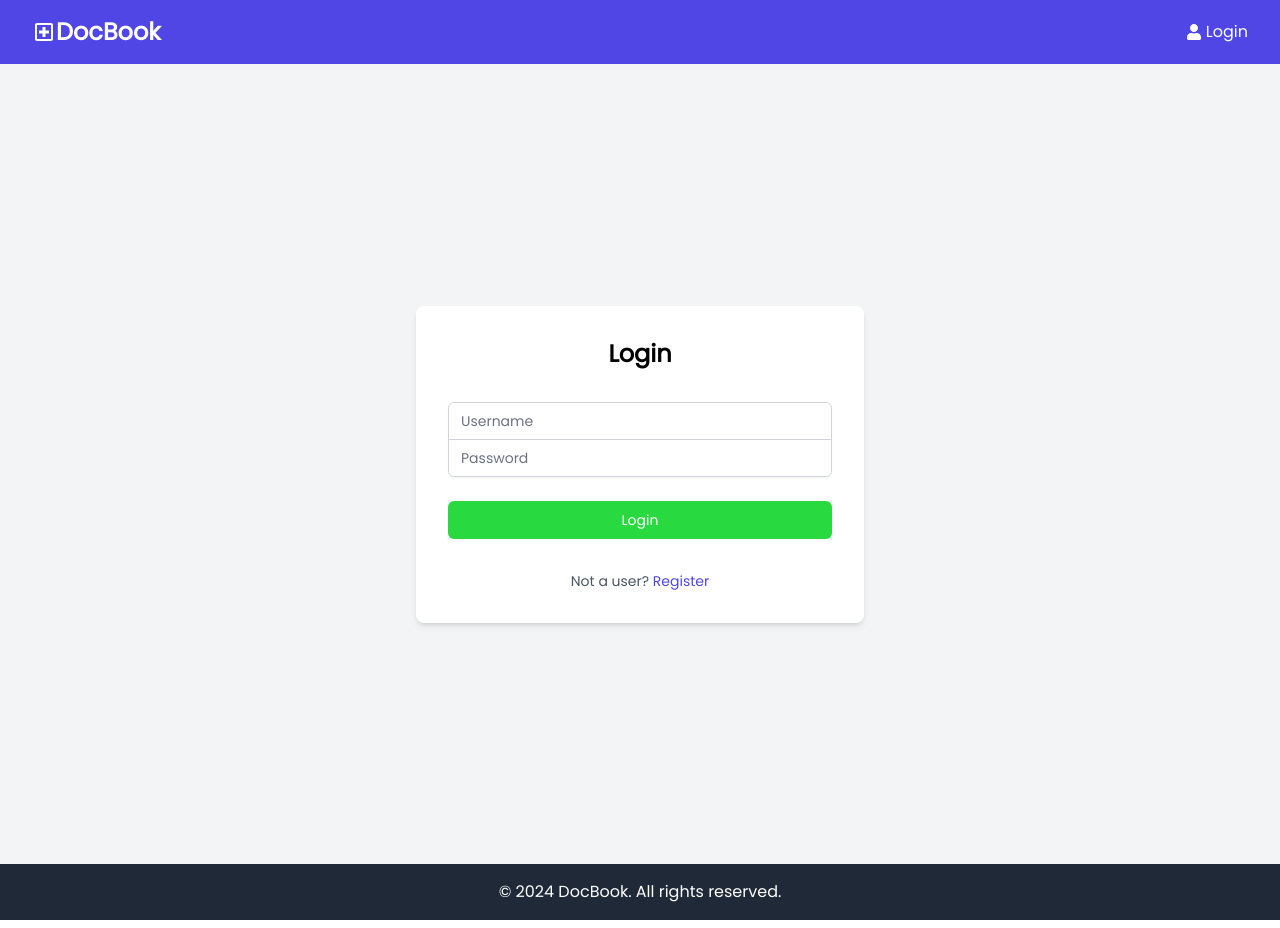
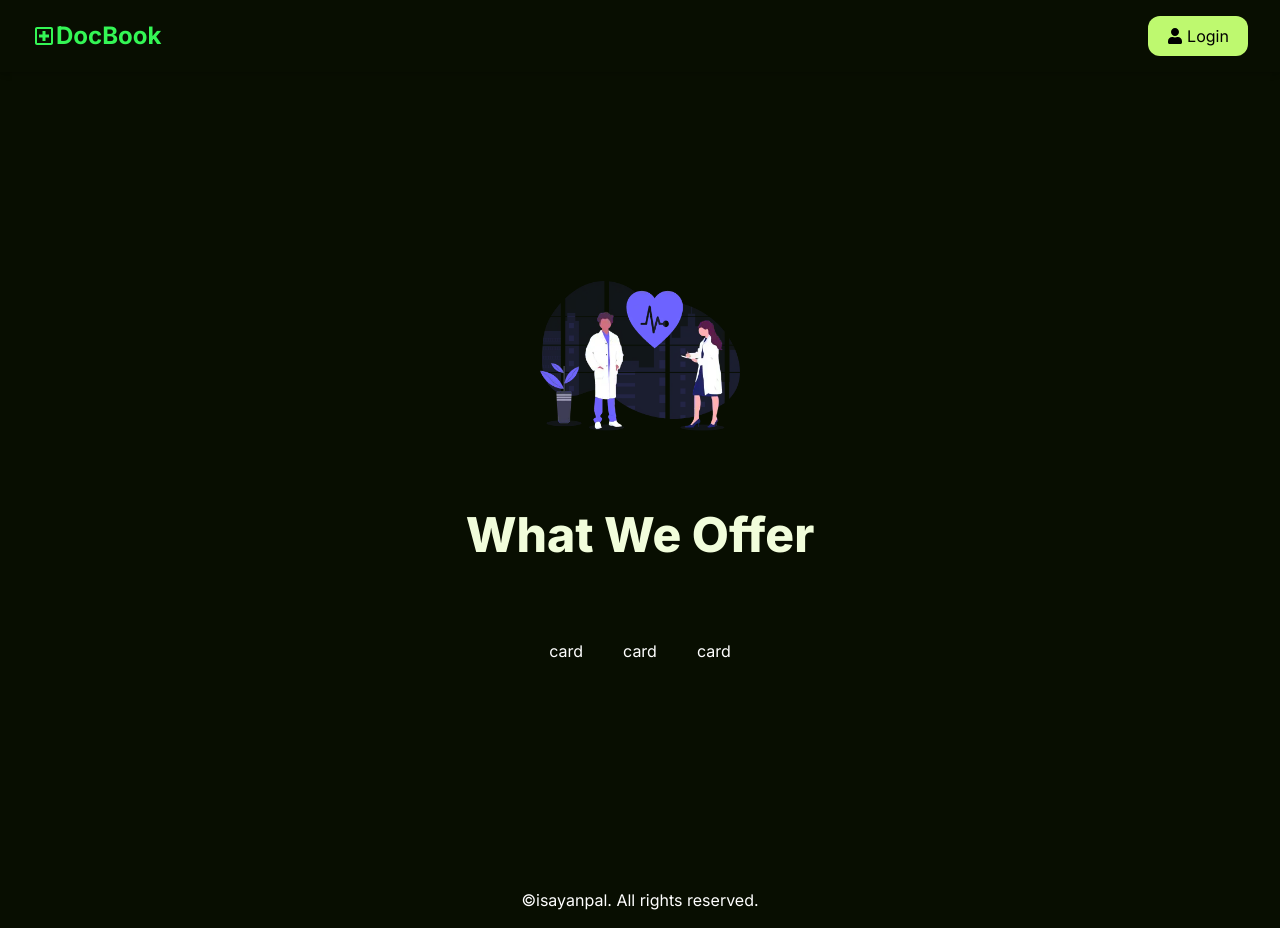
Before and after one commit to sshyamkr/Medibooker-AppointmentBookingSystem-, a React (Vite) app in the folder client/: page /offer in a window 1280 px wide. Before the commit this address led to /login. Built offline with nearby package versions, Linux system fonts and the light colour scheme; no server answers.

Commit message:
home page ui done

```diff
--- a/client/src/App.css
+++ b/client/src/App.css
@@ -1,4 +1,9 @@
 #root {
+  max-width: 1280px;
   margin: 0 auto;
-  font-family: "Poppins", sans-serif;
+  font-family: "Inter", sans-serif;
 }
+
+body {
+  background-color: #080e01;
+}
--- a/client/src/App.jsx
+++ b/client/src/App.jsx
@@ -6,16 +6,16 @@ import {
   Navigate,
 } from "react-router-dom";
 import { useDispatch, useSelector } from "react-redux";
-import Navbar from "./components/Navbar";
 import Login from "./components/Login";
 import Signup from "./components/Signup";
 import Dashboard from "./components/Dashboard";
 import Home from "./pages/Home";
 import "./App.css";
-import Footer from "./components/Footer";
 import { loadUser } from "./features/auth/authSlice";
 import BMIPage from "./pages/BMIPage";
 import BodyFatPage from "./pages/BodyFatPage";
+import Layout from "./pages/Layout";
+import OfferPage from "./pages/OfferPage";
 
 function App() {
   const dispatch = useDispatch();
@@ -30,9 +30,10 @@ function App() {
 
   return (
     <Router>
-      <Navbar />
       <Routes>
-        <Route path="/" element={<Home />} />
+        <Route path="/" element={<Layout />}>
+          <Route index element={<Home />} />
+          <Route path="/offer" element={<OfferPage />} />
           <Route path="/bmi" element={<BMIPage />} />
           <Route path="/bodyfat" element={<BodyFatPage />} />
           <Route path="/login" element={<Login />} />
@@ -45,8 +46,8 @@ function App() {
             path="*"
             element={<Navigate to={token ? "/dashboard" : "/login"} />}
           />
+        </Route>
       </Routes>
-      <Footer />
     </Router>
   );
 }
--- /dev/null
+++ b/client/src/components/Card.jsx
@@ -0,0 +1,5 @@
+import React from "react";
+
+export default function Card() {
+  return <div className="text-white">card</div>;
+}
--- a/client/src/components/Footer.jsx
+++ b/client/src/components/Footer.jsx
@@ -2,9 +2,9 @@ import React from "react";
 
 function Footer() {
   return (
-    <footer className="bg-gray-800 text-white p-4 mb-0">
+    <footer className="text-white p-4 mb-0">
       <div className="mx-auto text-center">
-        <p>&copy; 2024 DocBook. All rights reserved.</p>
+        <p>&copy;isayanpal. All rights reserved.</p>
       </div>
     </footer>
   );
--- a/client/src/components/Login.jsx
+++ b/client/src/components/Login.jsx
@@ -25,7 +25,7 @@ const Login = () => {
   };
 
   return (
-    <div className="flex items-center justify-center min-h-screen bg-gray-100">
+    <div className="flex items-center justify-center min-h-screen">
       <div className="w-full max-w-md p-8 space-y-8 bg-white rounded-lg shadow-md">
         <h2 className="text-2xl font-bold text-center">Login</h2>
         <form className="mt-8 space-y-6" onSubmit={handleSubmit}>
--- a/client/src/components/Navbar.jsx
+++ b/client/src/components/Navbar.jsx
@@ -20,11 +20,11 @@ const Navbar = () => {
   };
 
   return (
-    <nav className="bg-indigo-600 p-4 shadow-md">
+    <nav className=" p-4 shadow-md">
       <div className="container mx-auto flex justify-between items-center px-4">
         <Link
           to={"/"}
-          className="text-white text-2xl font-bold flex flex-row items-center"
+          className="text-[#34F655] text-2xl font-bold flex flex-row items-center"
         >
           <MdOutlineLocalHospital /> DocBook
         </Link>
@@ -47,7 +47,7 @@ const Navbar = () => {
           ) : (
             <Link
               to="/login"
-              className="text-white hover:text-gray-300 flex flex-row items-center gap-1"
+              className="w-[100px] rounded-xl p-2 bg-[#BEF96F] flex flex-row gap-1 justify-center items-center"
             >
               <FaUser /> Login
             </Link>
--- a/client/src/index.css
+++ b/client/src/index.css
@@ -1,4 +1,4 @@
-@import url("https://fonts.googleapis.com/css2?family=Poppins&display=swap");
+@import url("https://fonts.googleapis.com/css2?family=Inter:ital,opsz,wght@0,14..32,100..900;1,14..32,100..900&display=swap");
 @tailwind base;
 @tailwind components;
 @tailwind utilities;
--- a/client/src/pages/Home.jsx
+++ b/client/src/pages/Home.jsx
@@ -1,21 +1,48 @@
 import React, { useEffect } from "react";
 import { Link } from "react-router-dom";
-import { useDispatch, useSelector } from "react-redux";
-import { motion } from "framer-motion";
-import { loadUser } from "../features/auth/authSlice";
+import mainPage from "../assets/mainPage.webp";
+import { FaArrowRight } from "react-icons/fa";
 
 function Home() {
-  const dispatch = useDispatch();
-  const token = useSelector((state) => state.auth.token);
+  // const dispatch = useDispatch();
+  // const token = useSelector((state) => state.auth.token);
 
-  useEffect(() => {
-    if (token) {
-      dispatch(loadUser()); // Load user data when the app starts
-    }
-  }, [dispatch, token]);
+  // useEffect(() => {
+  //   if (token) {
+  //     dispatch(loadUser()); // Load user data when the app starts
+  //   }
+  // }, [dispatch, token]);
 
   return (
-    <div className="min-h-screen">
+    <section className="min-h-screen mt-32">
+      <div className="flex sm:flex-row flex-col justify-evenly items-center">
+        {/* left side */}
+        <div className="flex flex-col items-start gap-8">
+          <div className="font-bold text-5xl text-[#F1FDDB]">
+            Effortlessly book <br />
+            appointments, track your <br /> health, and gain insights <br />{" "}
+            —all just a <span className="text-[#34F655]">click</span> away.
+          </div>
+          <Link
+            to={"/offer"}
+            className="w-[120px] rounded-xl py-3 px-2 bg-[#BEF96F] flex flex-row justify-between items-center font-medium"
+          >
+            Get Started <FaArrowRight />{" "}
+          </Link>
+        </div>
+        {/* right side */}
+        <div>
+          <img src={mainPage} alt="" className="w-[500px] h-[350px]" />
+        </div>
+      </div>
+    </section>
+  );
+}
+
+export default Home;
+
+{
+  /* <div className="min-h-screen">
       <div className="max-w-screen h-[450px] bg-blue-300 flex flex-col justify-center items-center gap-3">
         <h3 className="text-3xl font-semibold">Welcome to DocBook </h3>
         <p>Get your doctor's appointment done seamlessly</p>
@@ -60,8 +87,5 @@ function Home() {
           </motion.div>
         </div>
       </div>
-    </div>
-  );
+    </div> */
 }
-
-export default Home;
--- /dev/null
+++ b/client/src/pages/Layout.jsx
@@ -0,0 +1,14 @@
+import React from "react";
+import Navbar from "../components/Navbar";
+import { Outlet } from "react-router-dom";
+import Footer from "../components/Footer";
+
+export default function Layout() {
+  return (
+    <main>
+      <Navbar />
+      <Outlet />
+      <Footer />
+    </main>
+  );
+}
--- /dev/null
+++ b/client/src/pages/OfferPage.jsx
@@ -0,0 +1,32 @@
+import React, { useEffect } from "react";
+import { useDispatch, useSelector } from "react-redux";
+import { loadUser } from "../features/auth/authSlice";
+import offer from "../assets/offer.webp";
+import Card from "../components/Card";
+
+export default function OfferPage() {
+  const dispatch = useDispatch();
+  const token = useSelector((state) => state.auth.token);
+
+  useEffect(() => {
+    if (token) {
+      dispatch(loadUser());
+    }
+  }, [dispatch, token]);
+
+  return (
+    <section>
+      <div className="min-h-screen flex justify-center flex-col items-center gap-20">
+        <img src={offer} alt="" className="w-[200px] h-[150px]" />
+        <div className="text-[#F1FDDB] text-5xl font-extrabold">
+          What We Offer
+        </div>
+        <div className="flex sm:flex-row flex-col items-center justify-center gap-10">
+          <Card />
+          <Card />
+          <Card />
+        </div>
+      </div>
+    </section>
+  );
+}
```
Also changed, not shown: client/src/assets/mainPage.webp (added), client/src/assets/offer.webp (added). Lines whose indentation alone changed are shown as unchanged.
